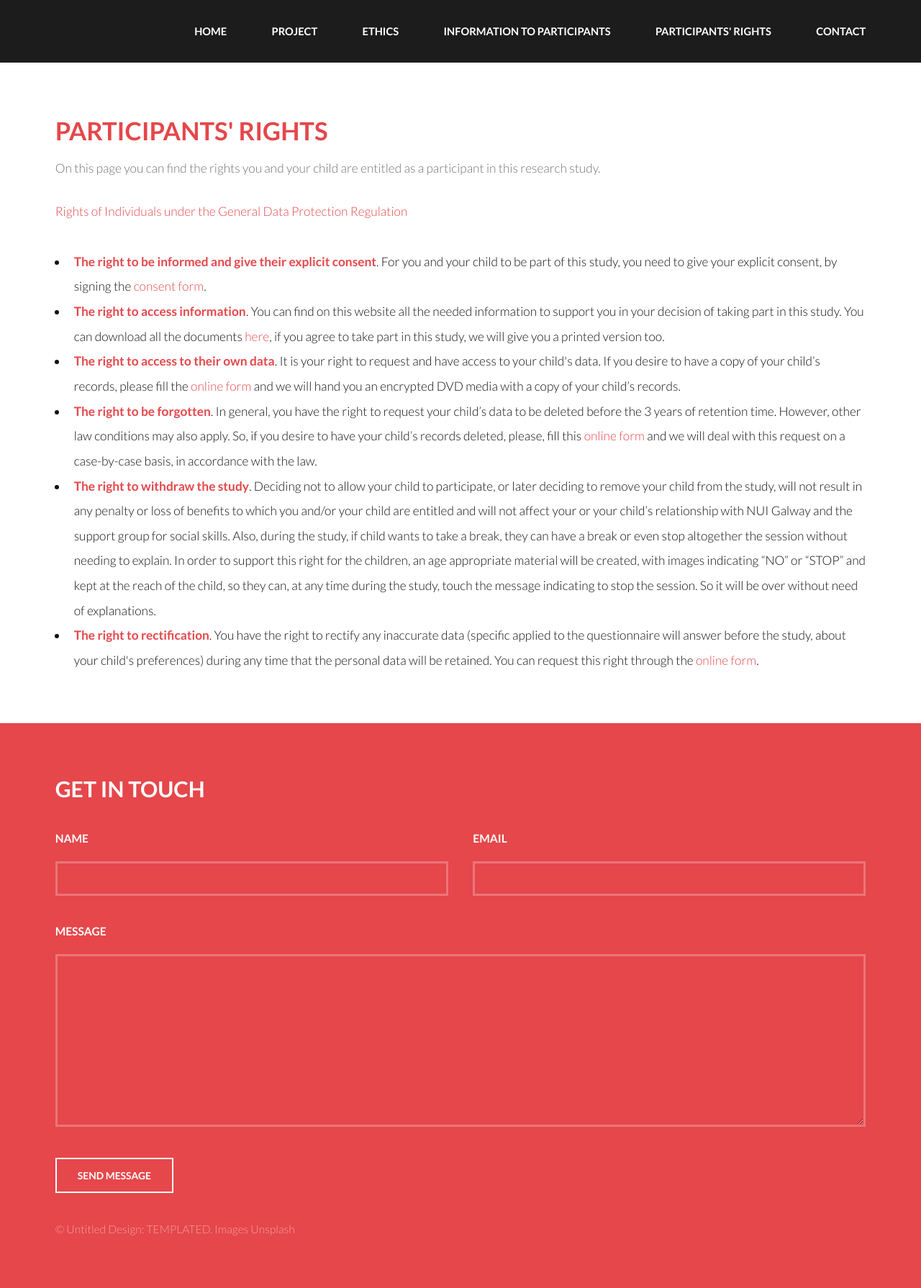
After one commit to annanda/website_emotion_detection_for_children_with_asd, a Flask app: page /rights in a window 1280 px wide. The commit adds this page. Shown: the whole page at 72% size. Run offline with Flask 2, Linux system fonts and the light colour scheme.

Commit message:
Adding more content to the pages.

```diff
--- a/app.py
+++ b/app.py
@@ -56,5 +56,15 @@ def summary_page():
     return render_template('summary.html')
 
 
+@app.route('/rights', methods=['GET'])
+def rights_page():
+    return render_template('participants_rights.html')
+
+
+@app.route('/documents', methods=['GET'])
+def documents_page():
+    return render_template('documents.html')
+
+
 if __name__ == '__main__':
     app.run(debug=True, host='0.0.0.0', port=9090)
--- /dev/null
+++ b/templates/participants_rights.html
@@ -0,0 +1,113 @@
+<!DOCTYPE HTML>
+<!--
+	Introspect by TEMPLATED
+	templated.co @templatedco
+	Released for free under the Creative Commons Attribution 3.0 license (templated.co/license)
+-->
+<html>
+{% include 'head.html' %}
+<body>
+
+<!-- Header -->
+{% include 'header.html' %}
+
+<!-- Main -->
+<section id="main">
+    <div class="inner">
+        <header class="major special">
+            <h1>Participants' Rights</h1>
+            <p>On this page you can find the rights you and your child are entitled as a participant in this research study.</p>
+        </header>
+        <p>
+            <a href="https://www.dataprotection.ie/en/individuals/rights-individuals-under-general-data-protection-regulation"
+               target="_blank">Rights of Individuals under the General Data Protection Regulation</a></p>
+        </p>
+
+        <p>
+        <ul>
+            <li><strong>The right to be informed and give their explicit consent</strong>. For you and your child to be
+                part of
+                this study, you need to give your explicit consent, by signing the <a href="/documents" target="_blank">consent
+                    form</a>.
+            </li>
+            <li><strong>The right to access information</strong>. You can find on this website all the needed
+                information to
+                support you in your decision
+                of taking part in this study. You can download all the documents <a href="/documents">here</a>, if you
+                agree to take part in this
+                study, we will give you a printed version too.
+            </li>
+            <li><strong>The right to access to their own data</strong>. It is your right to request and have access to
+                your child's data. If you desire to have a copy of your child’s records, please fill the <a href="">online
+                    form</a> and we will
+                hand you an encrypted DVD media with a copy of your child’s records.
+            </li>
+            <li><strong>The right to be forgotten</strong>. In general, you have the right to request your child’s data
+                to be deleted before the 3 years of retention
+                time. However, other law conditions may also apply. So, if you desire to have your child’s records
+                deleted,
+                please, fill this <a href="" target="_blank">online form</a> and we will deal with this request on a
+                case-by-case basis, in accordance with the law.
+            </li>
+            <li><strong>The right to withdraw the study</strong>. Deciding not to allow your child to participate, or
+                later deciding to remove your child
+                from the study, will not result in any penalty or loss of benefits to which you and/or your child are
+                entitled and will not affect your or your child’s relationship with NUI Galway and the support group for
+                social skills. Also, during the study, if child wants
+                to take a break, they can have a break or even stop
+                altogether the session without needing to explain. In order to support this right for the children, an
+                age appropriate material will
+                be created, with images indicating “NO” or “STOP” and kept at the reach of the child, so they can, at
+                any time during the study, touch the message indicating to stop the session. So it will be over
+                without need of explanations.
+            </li>
+            <li><strong>The right to rectification</strong>. You have the right to
+                rectify any inaccurate data (specific applied to the questionnaire will answer
+                before the study, about your child's preferences) during any time that the personal data will be
+                retained. You
+                can request this right through the <a href="" target="_blank">online form</a>.
+            </li>
+        </ul>
+        </p>
+
+    </div>
+</section>
+
+<!-- Footer -->
+<section id="footer">
+    <div class="inner">
+        <header>
+            <h2>Get in Touch</h2>
+        </header>
+        <form method="post" action="#">
+            <div class="field half first">
+                <label for="name">Name</label>
+                <input type="text" name="name" id="name"/>
+            </div>
+            <div class="field half">
+                <label for="email">Email</label>
+                <input type="text" name="email" id="email"/>
+            </div>
+            <div class="field">
+                <label for="message">Message</label>
+                <textarea name="message" id="message" rows="6"></textarea>
+            </div>
+            <ul class="actions">
+                <li><input type="submit" value="Send Message" class="alt"/></li>
+            </ul>
+        </form>
+        <div class="copyright">
+            &copy; Untitled Design: <a href="https://templated.co/">TEMPLATED</a>. Images <a
+                href="https://unsplash.com/">Unsplash</a>
+        </div>
+    </div>
+</section>
+
+<!-- Scripts -->
+<script src="../static/assets/js/jquery.min.js"></script>
+<script src="../static/assets/js/skel.min.js"></script>
+<script src="../static/assets/js/util.js"></script>
+<script src="../static/assets/js/main.js"></script>
+
+</body>
+</html>
```
Also changed, not shown: templates/documents.html (added, +68 -0 lines), templates/information.html (+68 -0 lines).
